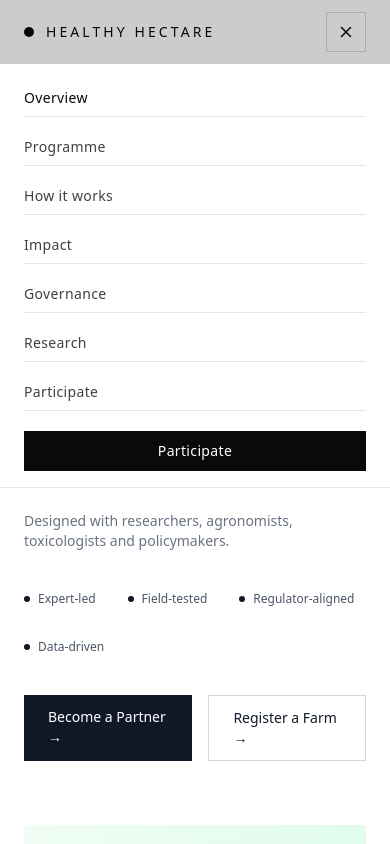
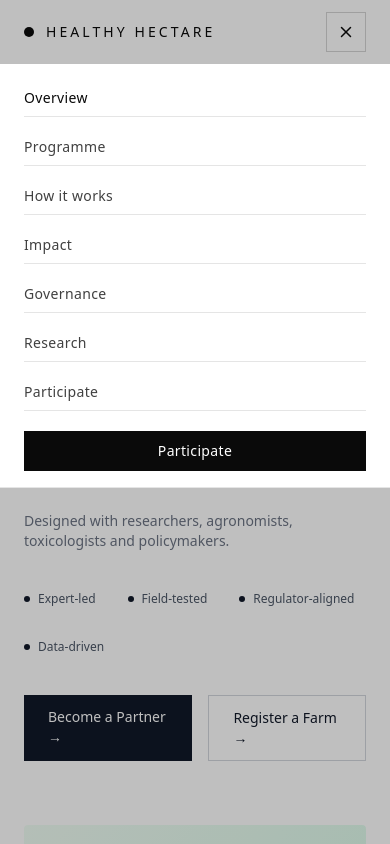
Before and after one commit to Krimchanski/healthy-hectare-demo, a React (Vite) app: page / in a window 390 px wide. Both pictures are taken after a click on the button "Toggle menu". Shown: the top 844 px of the page. Built offline with nearby package versions, Linux system fonts and the light colour scheme.

Commit message:
chore: stabilize platform layer before B8 IA pass

```diff
--- a/src/components/layout/Navbar.jsx
+++ b/src/components/layout/Navbar.jsx
@@ -1,4 +1,4 @@
-import React, { useEffect, useMemo, useState } from "react";
+import React, { useEffect, useState } from "react";
 import { NavLink, Link, useLocation } from "react-router-dom";
 import { Menu, X } from "lucide-react";
 
@@ -8,19 +8,16 @@ function cx(...classes) {
 
 const navItemBase =
     "text-sm tracking-wide text-neutral-700 hover:text-neutral-950 transition-colors";
-
 const navItemActive = "text-neutral-950";
 
 export default function Navbar() {
     const [open, setOpen] = useState(false);
     const location = useLocation();
 
-    // Close mobile menu on route/hash change
     useEffect(() => {
         setOpen(false);
     }, [location.pathname, location.hash]);
 
-    // Lock body scroll when mobile menu is open
     useEffect(() => {
         if (!open) return;
         const prev = document.body.style.overflow;
@@ -30,7 +27,6 @@ export default function Navbar() {
         };
     }, [open]);
 
-    // Escape closes mobile menu
     useEffect(() => {
         if (!open) return;
         const onKeyDown = (e) => {
@@ -43,7 +39,6 @@ export default function Navbar() {
     const onHome = location.pathname === "/";
     const activeHash = onHome ? location.hash : "";
 
-    // Define "active" for hash links on Home
     const hashLinkClass = (hash) =>
         cx(navItemBase, onHome && activeHash === hash && navItemActive);
 
@@ -51,7 +46,8 @@ export default function Navbar() {
         cx("py-2 border-b border-neutral-200", navItemBase, isActive && navItemActive);
 
     return (
-        <header className="fixed top-0 left-0 right-0 z-50 bg-white/90 backdrop-blur border-b border-neutral-200">
+        <>
+            <header className="fixed top-0 left-0 right-0 z-[1000] bg-white/90 backdrop-blur border-b border-neutral-200">
                 <div className="max-w-7xl mx-auto px-6">
                     <div className="h-16 grid grid-cols-[1fr_auto] lg:grid-cols-[auto_1fr_auto] items-center gap-6">
                         {/* Brand */}
@@ -72,7 +68,6 @@ export default function Navbar() {
                                 Overview
                             </NavLink>
 
-                        {/* Home section links (hash) */}
                             <Link to="/#programme" className={hashLinkClass("#programme")}>
                                 Programme
                             </Link>
@@ -86,7 +81,6 @@ export default function Navbar() {
                                 Governance
                             </Link>
 
-                        {/* Platform pages */}
                             <NavLink
                                 to="/research"
                                 className={({ isActive }) => cx(navItemBase, isActive && navItemActive)}
@@ -133,20 +127,23 @@ export default function Navbar() {
                             </button>
                         </div>
                     </div>
+                </div>
+            </header>
 
-                {/* Mobile menu */}
+            {/* Mobile menu layers (outside header container, guaranteed to cover viewport) */}
             {open && (
                 <>
                     {/* Overlay */}
-                        <button
-                            type="button"
-                            className="lg:hidden fixed inset-0 z-40 bg-black/20"
-                            aria-label="Close menu"
+                    <div
+                        className="lg:hidden fixed inset-0 z-[1100] bg-black/25 pointer-events-auto"
                         onClick={() => setOpen(false)}
+                        aria-hidden="true"
                     />
+
+                    {/* Panel */}
                     <div
                         id="mobile-menu"
-                            className="lg:hidden fixed left-0 right-0 top-16 z-50 bg-white border-b border-neutral-200"
+                        className="lg:hidden fixed left-0 right-0 top-16 z-[1200] bg-white border-b border-neutral-200 pointer-events-auto"
                         role="dialog"
                         aria-modal="true"
                     >
@@ -156,7 +153,10 @@ export default function Navbar() {
                                     Overview
                                 </NavLink>
 
-                                    <Link to="/#programme" className={cx("py-2 border-b border-neutral-200", hashLinkClass("#programme"))}>
+                                <Link
+                                    to="/#programme"
+                                    className={cx("py-2 border-b border-neutral-200", hashLinkClass("#programme"))}
+                                >
                                     Programme
                                 </Link>
                                 <Link
@@ -165,7 +165,10 @@ export default function Navbar() {
                                 >
                                     How it works
                                 </Link>
-                                    <Link to="/#impact" className={cx("py-2 border-b border-neutral-200", hashLinkClass("#impact"))}>
+                                <Link
+                                    to="/#impact"
+                                    className={cx("py-2 border-b border-neutral-200", hashLinkClass("#impact"))}
+                                >
                                     Impact
                                 </Link>
                                 <Link
@@ -194,7 +197,6 @@ export default function Navbar() {
                     </div>
                 </>
             )}
-            </div>
-        </header>
+        </>
     );
 }
```
Lines whose indentation alone changed are shown as unchanged.
